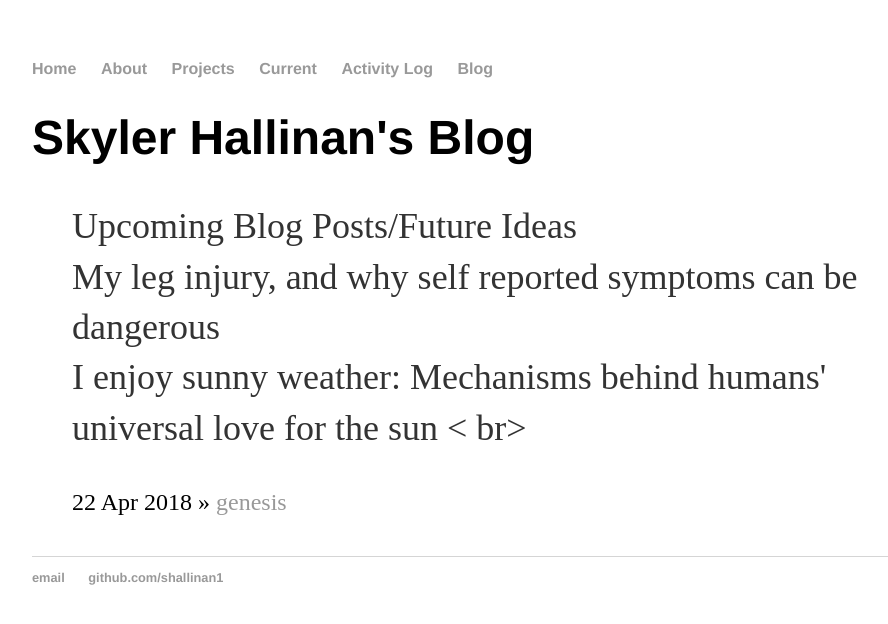
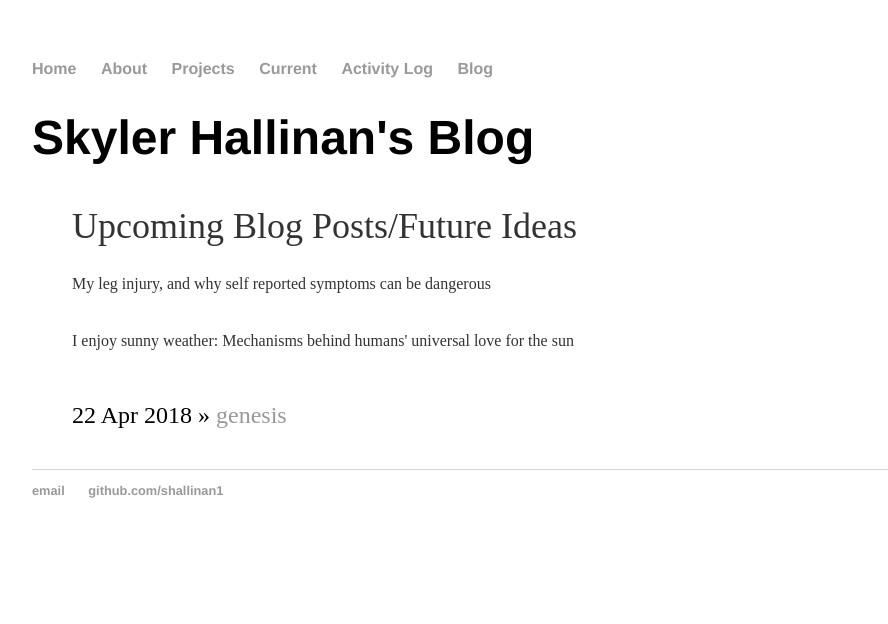
Before and after one commit to shallinan1/shallinan1.github.io, a Jekyll site: the page built from blog/index.html, in a window 1280 px wide. Shown: the top 624 px of the page, without its empty margins (160-1048 px from the left). Built offline with Jekyll 4.4.1, drawn with Linux system fonts in a browser that asks for light colours.

Commit message:
updated font size
changed the font size

```diff
--- a/blog/index.html
+++ b/blog/index.html
@@ -5,8 +5,8 @@ title: Skyler Hallinan's Blog
 	<h1>{{ page.title }}</h1>
 	<ul class="posts">
 	<p> Upcoming Blog Posts/Future Ideas <br>
-		My leg injury, and why self reported symptoms can be dangerous <br>
-		I enjoy sunny weather: Mechanisms behind humans' universal love for the sun < br>
+		<font size = 3> My leg injury, and why self reported symptoms can be dangerous <br>
+		I enjoy sunny weather: Mechanisms behind humans' universal love for the sun </font>
 		</p>
 
 
```
